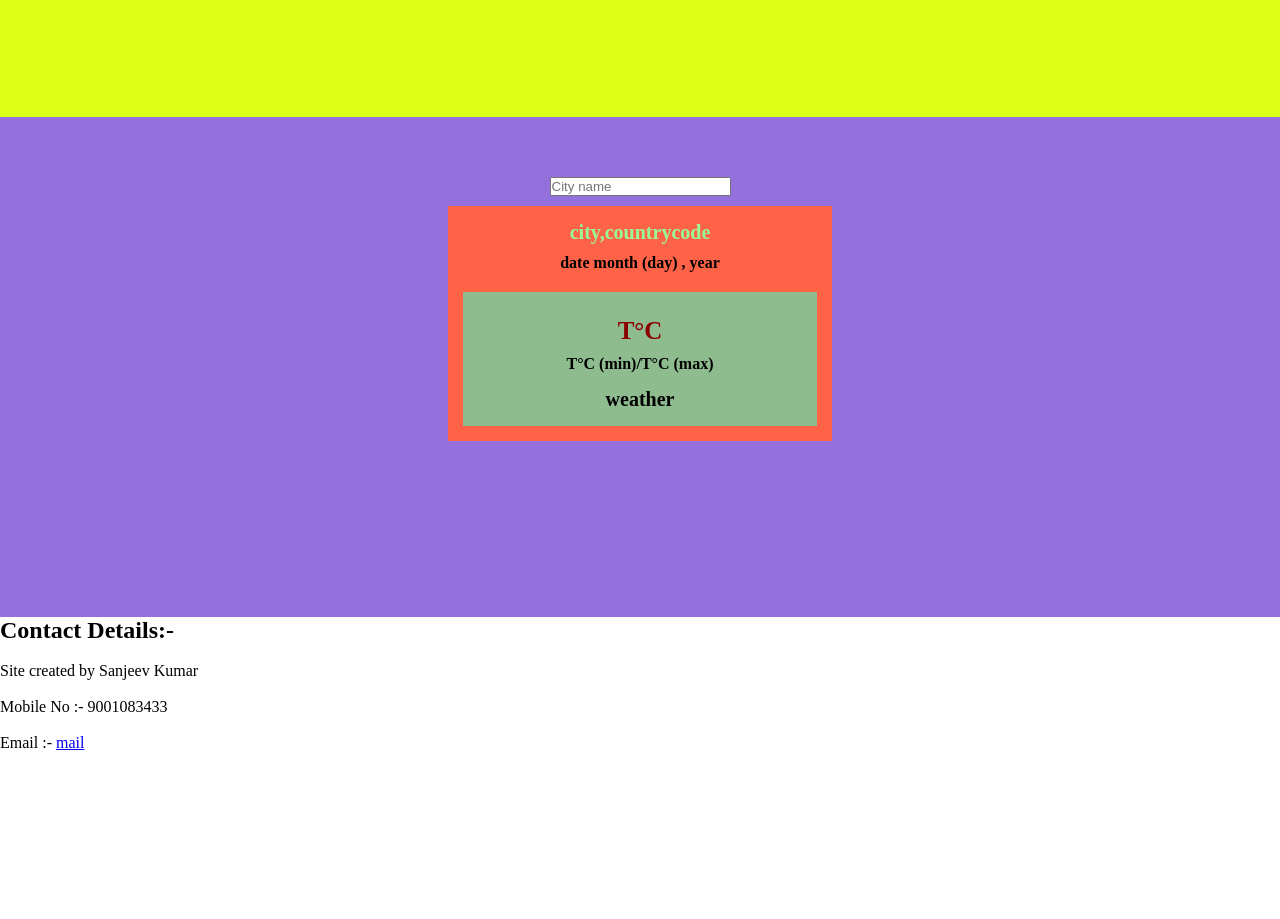
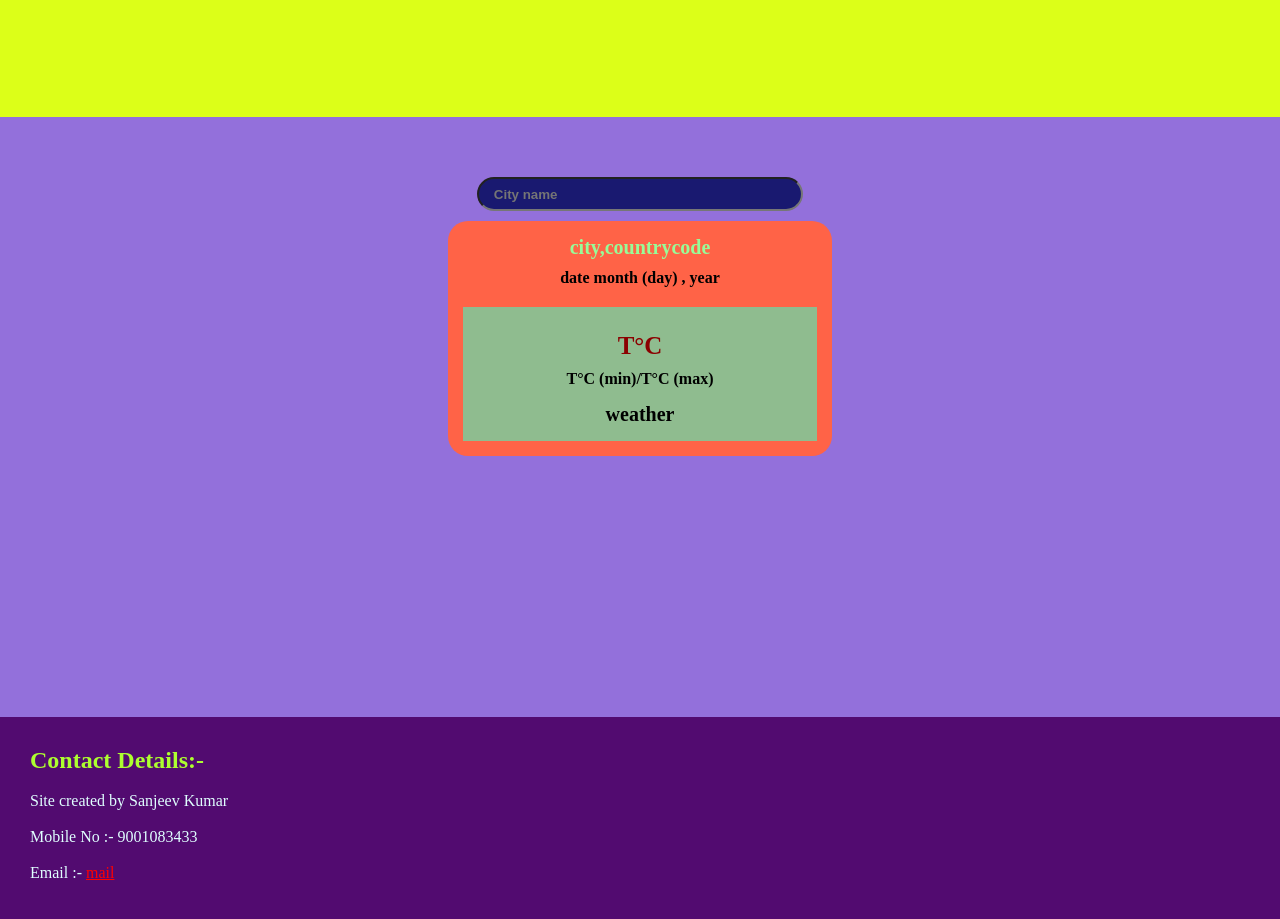
Before and after one commit to Sanjeev2001Kumar/The_4_bitbybit, a plain HTML site: page weather.html in a window 1280 px wide. Shown: the part 83-1002 px from the top of the page. Before the commit the page ends 835 px from the top, so only its background shows below. Drawn offline with Linux system fonts and the light colour scheme.

Commit message:
Update weather.css

```diff
--- a/weather.css
+++ b/weather.css
@@ -4,6 +4,7 @@
     box-sizing: border-box;
 
 }
+
 .header{
     background-color: rgb(220, 255, 24);
     height: 200px;
@@ -12,9 +13,18 @@
 }
 .main{
     background-color:mediumpurple;
-    height: 500px;
+    height: 600px;
     width: 100%;
 
+}
+.input-box{
+    border-radius: 25px;
+    background-color: midnightblue;
+    color: papayawhip;
+    width: 85%;
+    height: 30px;
+    padding: 15px;
+    font-weight: bold;
 }
 h1{
     text-align: center;
@@ -35,6 +45,7 @@ h1{
     margin-top: 10px;
     margin-bottom: 10px;
     background-color:tomato;
+    border-radius: 20px;
 }
 
 .city{
@@ -72,3 +83,20 @@ h1{
 .min-max{
     text-align: center;
 }
+.footer{
+    height: 250px;
+    width: 100%;
+    margin-left: auto;
+    margin-right: auto;
+    background-color: rgb(82, 11, 112);
+    padding: 30px;
+}
+h2{
+    color: greenyellow;
+}
+p{
+    color: lightcyan;
+}
+a{
+    color: red;
+}
```
